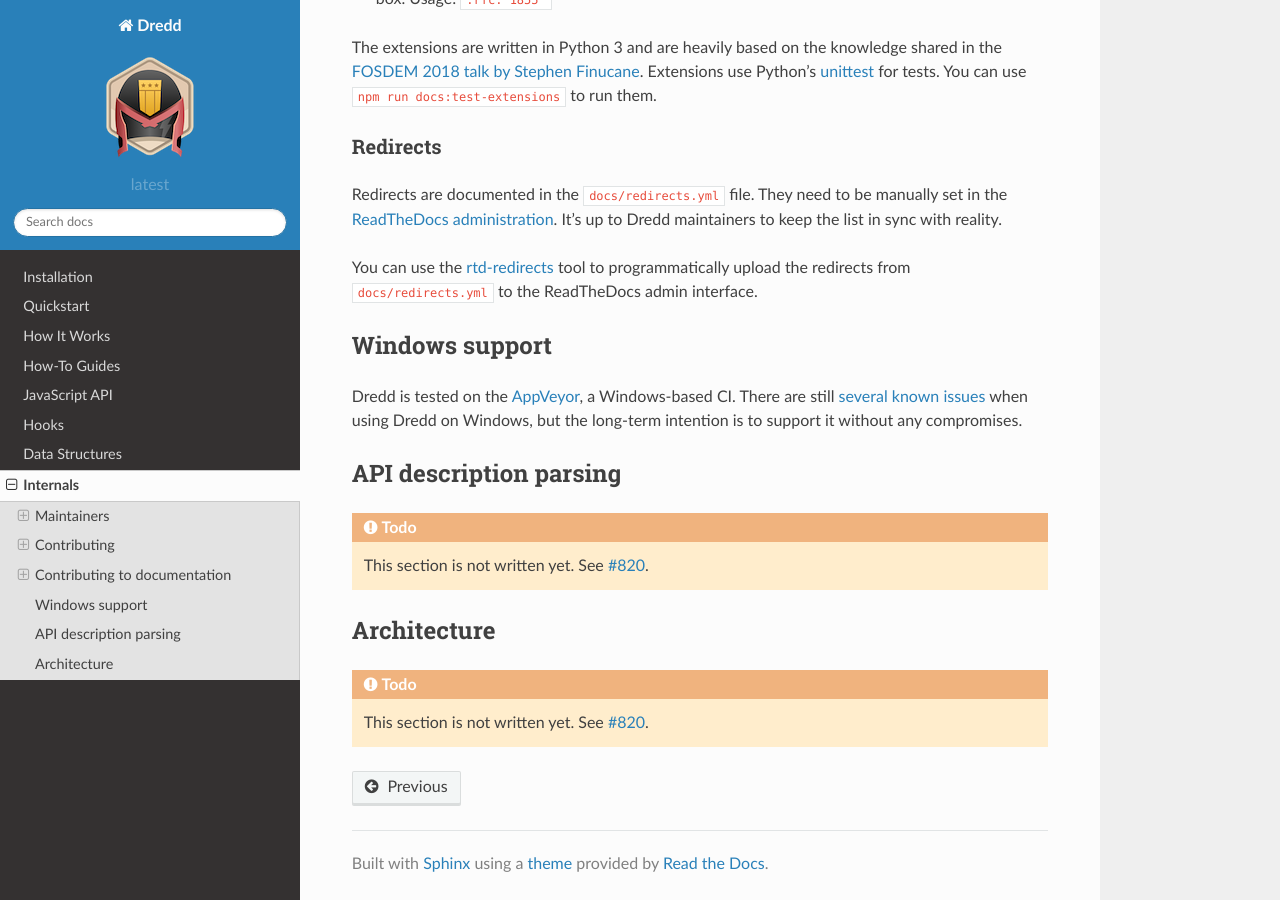
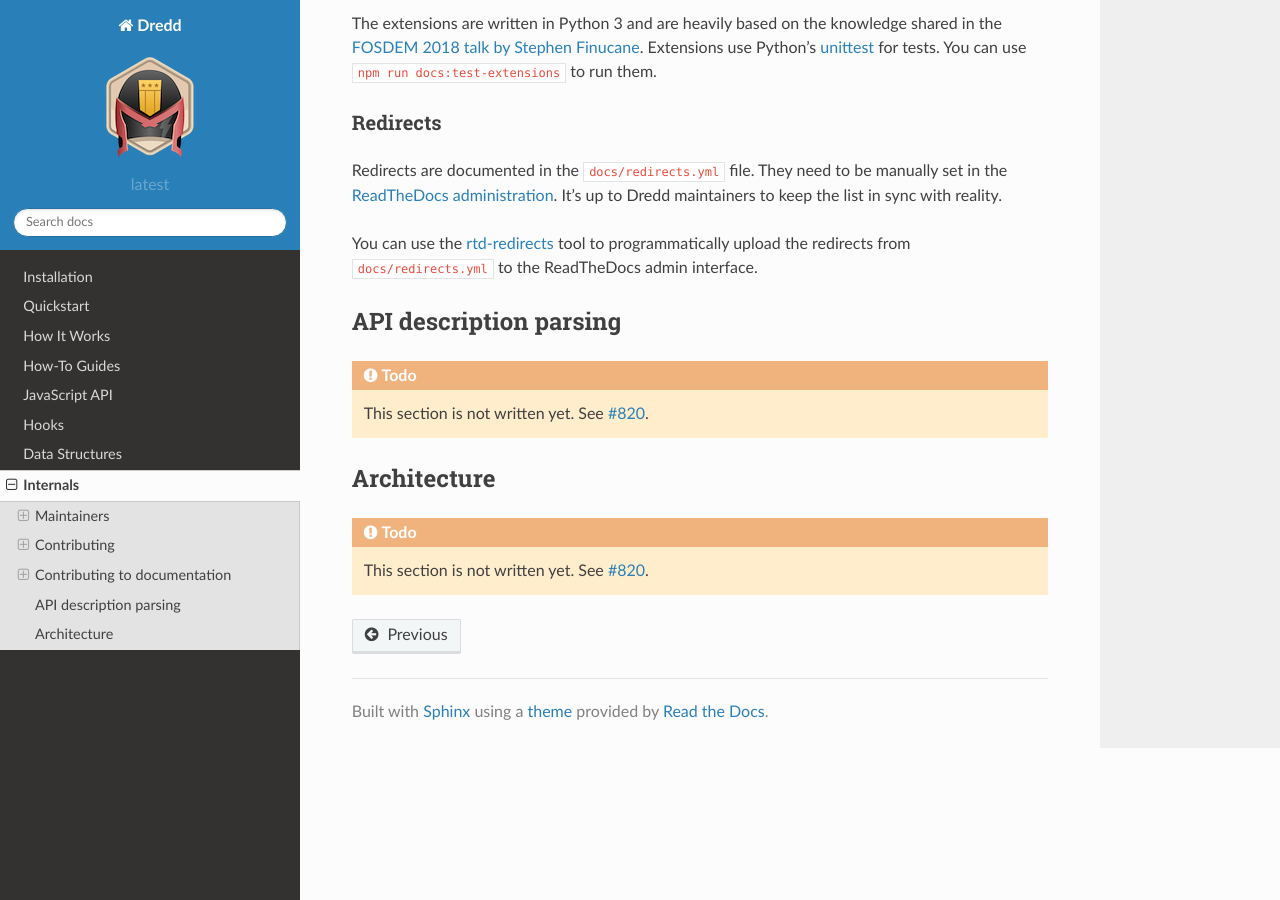
Before and after one commit to apiaryio/dredd, a Sphinx documentation site: the page built from docs/internals.rst, in a window 1280 px wide and 900 px high, scrolled down 7570 px. Built offline with Sphinx 7.4.7 and the Read the Docs theme 2.0.0, drawn with Linux system fonts in a browser that asks for light colours; pages that are not in the unit, such as notebooks, are missing from menus.

Commit message:
docs: remove Windows support for appveyor note

```diff
--- a/docs/internals.rst
+++ b/docs/internals.rst
@@ -323,12 +323,6 @@
 You can use the `rtd-redirects <https://github.com/honzajavorek/rtd-redirects>`__ tool to programmatically upload the redirects from ``docs/redirects.yml`` to the ReadTheDocs admin interface.
 
 
-Windows support
----------------
-
-Dredd is tested on the `AppVeyor <https://www.appveyor.com/>`__, a Windows-based CI. There are still `several known issues <https://github.com/apiaryio/dredd/labels/Context%3A%20Windows>`__ when using Dredd on Windows, but the long-term intention is to support it without any compromises.
-
-
 API description parsing
 -----------------------
 
```
